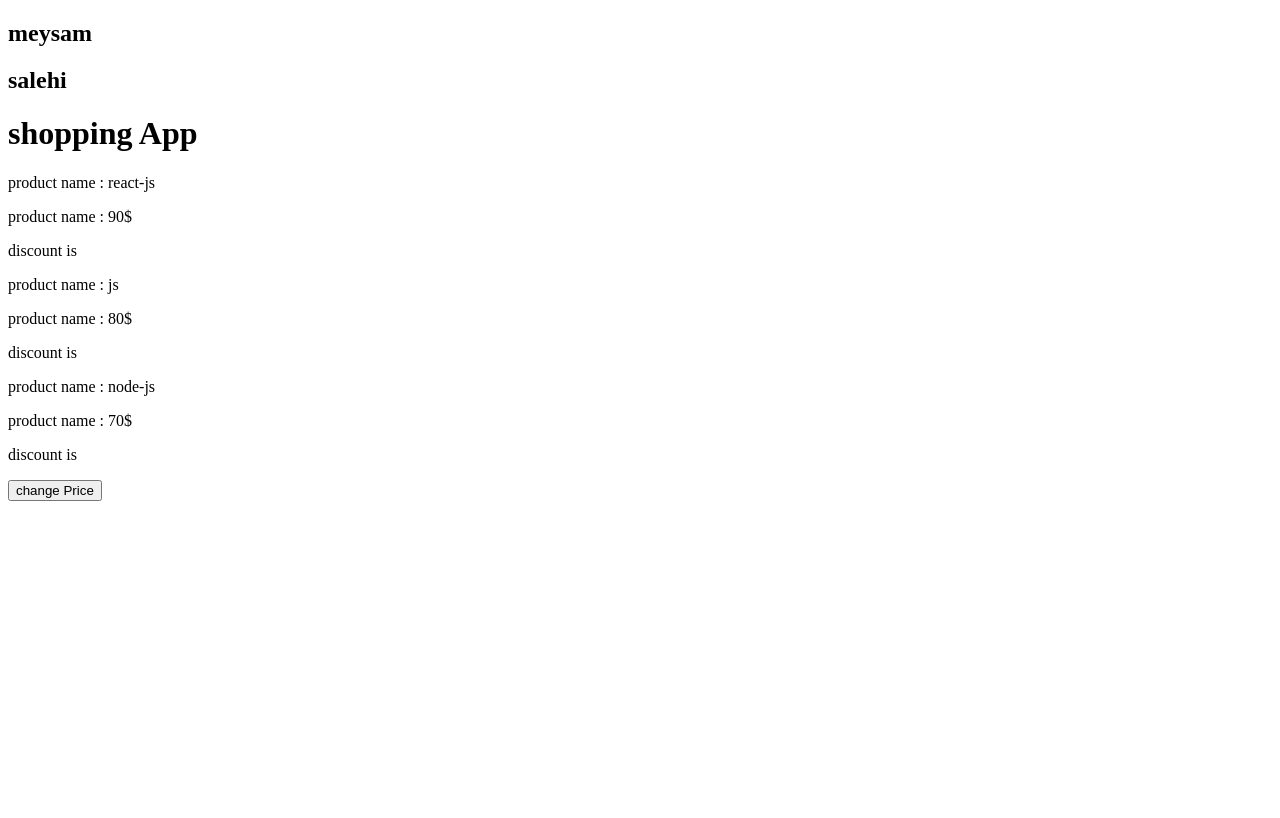
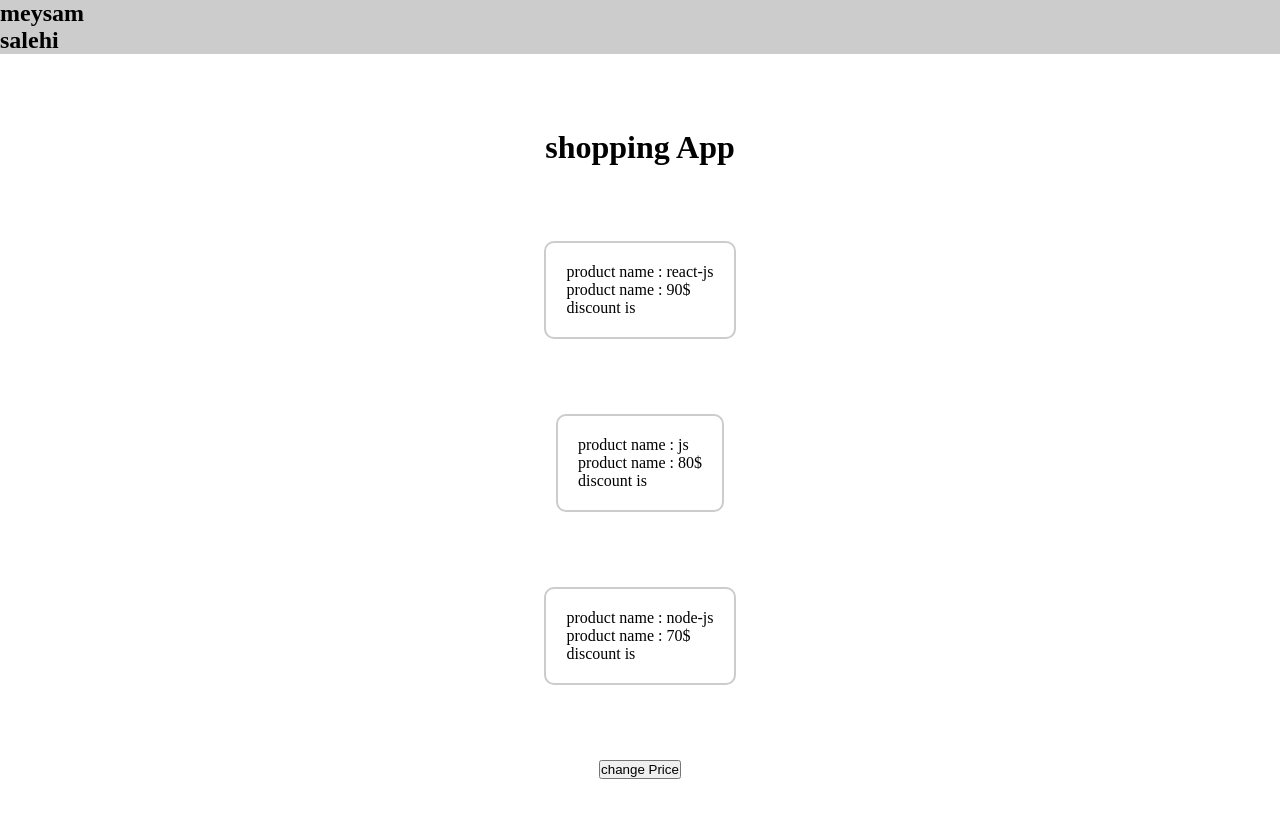
Before and after one commit to meysamsalehi/ReactTraining, a React (Create React App) app: page / in a window 1280 px wide. Shown: the top 818 px of the page. Built offline with nearby package versions, Linux system fonts and the light colour scheme.

Commit message:
Session17 => Add Css File To Components

```diff
--- /dev/null
+++ b/src/App.css
@@ -0,0 +1,9 @@
+.container{
+    display: flex;
+    justify-content: space-evenly;
+    flex-direction: column;
+    width: 100%;
+    height: 100vh;
+    align-items: center;
+    background-color: #fff;
+}
--- a/src/App.js
+++ b/src/App.js
@@ -4,6 +4,7 @@ import HookCounter from "./Component/HookCounter/HookCounter";
 import HookObject from "./Component/HookObject/HookObject";
 import Product from "./Component/Product/Product";
 import HookArray from "./Component/HookArray/HookArray";
+import "./App.css";
 
 const App = () => {
   const [products, setProducts] = useState([
--- /dev/null
+++ b/src/Component/Product/Product.css
@@ -0,0 +1,5 @@
+.product{
+    border: 2px solid #ccc;
+    padding:20px;
+    border-radius: 10px;
+}
--- a/src/Component/Product/Product.js
+++ b/src/Component/Product/Product.js
@@ -1,6 +1,7 @@
+import "./Product.css";
 const Product = (props) => {
   return (
-    <div>
+    <div className="product">
       <p>product name : {props.name}</p>
       <p>product name : {props.price}</p>
       <p> discount is {props.children}</p>
--- /dev/null
+++ b/src/index.css
@@ -0,0 +1,8 @@
+*{
+    margin: 0;
+    padding: 0
+}
+
+body{
+    background-color: #ccc;
+}
--- a/src/index.js
+++ b/src/index.js
@@ -2,6 +2,7 @@ import React from "react";
 import ReactDOM from "react-dom/client";
 import AppClass from "./AppClass";
 import App, { userName, lastName } from "./App";
+import "./index.css";
 
 const root = ReactDOM.createRoot(document.getElementById("root"));
 root.render(
```
